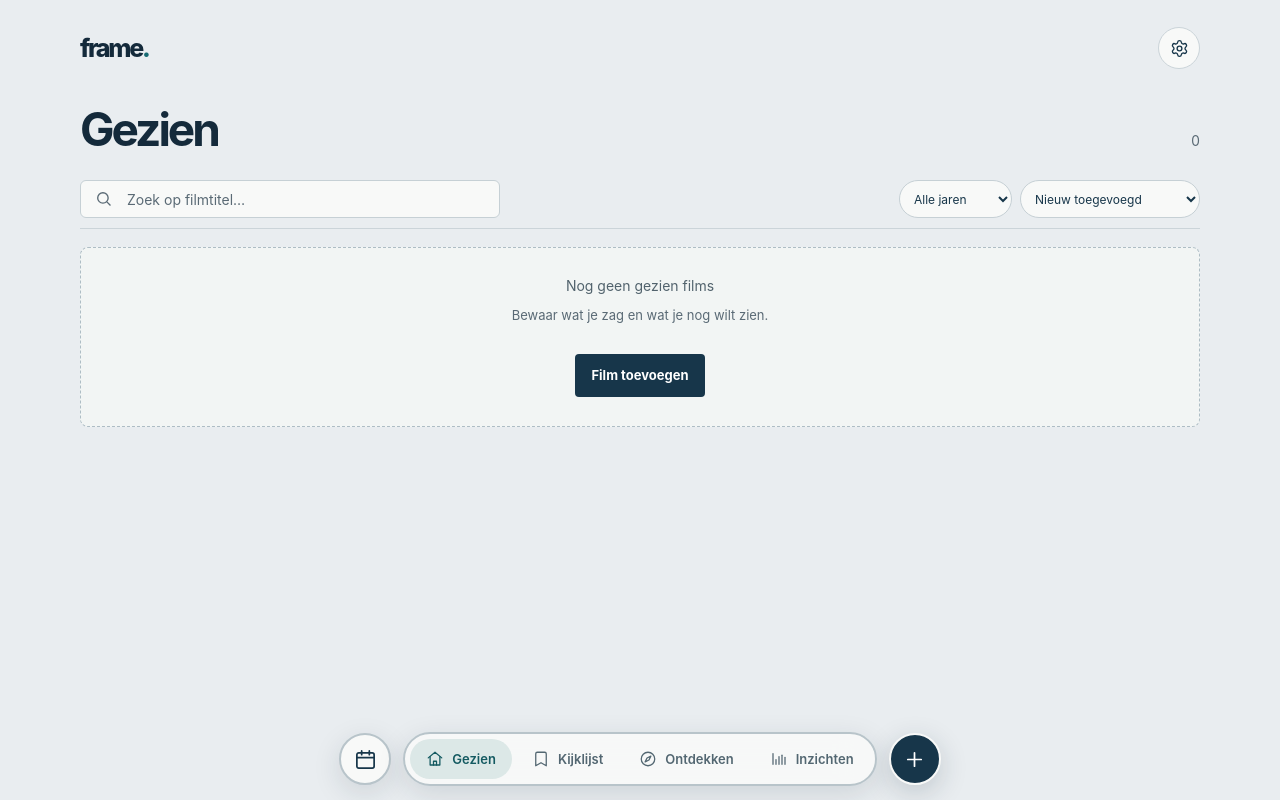
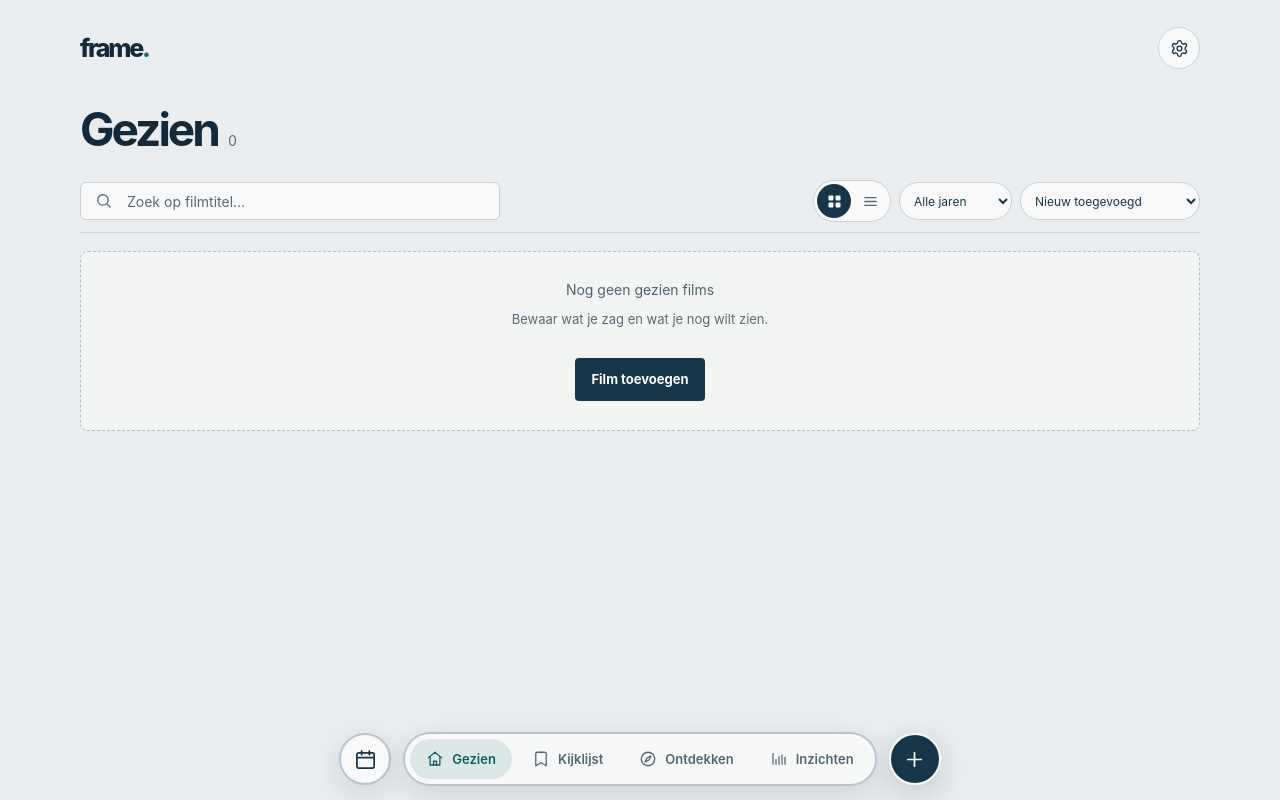
Before and after one commit to Marteros/filmtracker, a React (Vite) app: page / in a window 1280 px wide. Shown: the top 800 px of the page. Built offline with nearby package versions, Linux system fonts and the light colour scheme.

Commit message:
Add files via upload

```diff
--- a/src/App.tsx
+++ b/src/App.tsx
@@ -15,6 +15,8 @@ import type { Movie, MovieDraft, TmdbMovie } from './types';
 
 type SortOrder = 'newest' | 'oldest' | 'title' | 'year' | 'rating';
 type AppTab = 'history' | 'watchlist' | 'discover' | 'insights';
+type CollectionView = 'grid' | 'list';
+const COLLECTION_VIEW_KEY = 'frame-collection-view-v1';
 
 function createId() {
   return globalThis.crypto?.randomUUID?.() || `${Date.now()}-${Math.random().toString(16).slice(2)}`;
@@ -27,6 +29,10 @@ export default function App() {
   const [discoverMounted, setDiscoverMounted] = useState(false);
   const [sortOrder, setSortOrder] = useState<SortOrder>('newest');
   const [yearFilter, setYearFilter] = useState('all');
+  const [collectionView, setCollectionView] = useState<CollectionView>(() => {
+    try { return localStorage.getItem(COLLECTION_VIEW_KEY) === 'list' ? 'list' : 'grid'; }
+    catch { return 'grid'; }
+  });
   const [query, setQuery] = useState('');
   const [discoverQuery, setDiscoverQuery] = useState('');
   const [mobileSearchOpen, setMobileSearchOpen] = useState(false);
@@ -281,6 +287,24 @@ export default function App() {
     setYearFilter('all');
     setSortOrder('newest');
     window.scrollTo(0, 0);
+  }
+
+  function changeCollectionView(view: CollectionView) {
+    setCollectionView(view);
+    try { localStorage.setItem(COLLECTION_VIEW_KEY, view); } catch { /* voorkeur lokaal bewaren */ }
+  }
+
+  function ViewToggle({ className = '' }: { className?: string }) {
+    return (
+      <div className={`view-toggle ${className}`.trim()} role="group" aria-label="Weergave">
+        <button type="button" className={collectionView === 'grid' ? 'active' : ''} aria-pressed={collectionView === 'grid'} aria-label="Rasterweergave" title="Rasterweergave" onClick={() => changeCollectionView('grid')}>
+          <svg viewBox="0 0 24 24" aria-hidden="true"><rect x="3.5" y="3.5" width="7" height="7" rx="1.5" /><rect x="13.5" y="3.5" width="7" height="7" rx="1.5" /><rect x="3.5" y="13.5" width="7" height="7" rx="1.5" /><rect x="13.5" y="13.5" width="7" height="7" rx="1.5" /></svg>
+        </button>
+        <button type="button" className={collectionView === 'list' ? 'active' : ''} aria-pressed={collectionView === 'list'} aria-label="Lijstweergave" title="Lijstweergave" onClick={() => changeCollectionView('list')}>
+          <svg viewBox="0 0 24 24" aria-hidden="true"><path d="M4 6.5h16M4 12h16M4 17.5h16" /></svg>
+        </button>
+      </div>
+    );
   }
 
   function findSavedMovie(movie: TmdbMovie) {
@@ -565,12 +589,16 @@ export default function App() {
       <main className="app" hidden={!(activeTab === 'history' || activeTab === 'watchlist')}>
         <section className="collection" aria-label={isWatchlist ? 'Kijklijst' : 'Gezien'}>
           <div className="mobile-collection-heading">
-            <h1>{isWatchlist ? 'Kijklijst' : 'Gezien'}</h1>
-            <span aria-label={`${collectionCount} ${collectionCount === 1 ? 'film' : 'films'}`}>{collectionCount}</span>
+            <div className="mobile-collection-title">
+              <h1>{isWatchlist ? 'Kijklijst' : 'Gezien'}</h1>
+              <span aria-label={`${collectionCount} ${collectionCount === 1 ? 'film' : 'films'}`}>{collectionCount}</span>
+            </div>
+            <ViewToggle className="mobile-view-toggle" />
           </div>
           <div className="toolbar">
             <SearchField value={query} onChange={setQuery} label="Zoek films" placeholder="Zoek op filmtitel…" />
             <div className="collection-controls">
+              <ViewToggle />
               <label className={`select-control${yearFilter !== 'all' ? ' active' : ''}`}>
                 <span className="select-label-text">Jaar</span>
                 <select aria-label="Filter op jaar" value={yearFilter} onChange={(event) => changeYearFilter(event.target.value)}>
@@ -593,6 +621,7 @@ export default function App() {
           {storageError && <p className="storage-error" role="alert">{storageError}</p>}
           {traktNotice && <p className="trakt-message" role="status">{traktNotice}</p>}
           <MovieGrid
+            view={collectionView}
             movies={visibleMovies}
             hasMovies={collectionCount > 0}
             searching={false}
--- a/src/components/MovieGrid.tsx
+++ b/src/components/MovieGrid.tsx
@@ -6,13 +6,14 @@ interface Props {
   hasMovies: boolean;
   searching: boolean;
   emptyMessage?: string;
+  view?: 'grid' | 'list';
   onAdd?(): void;
   onEdit(movie: Movie): void;
   onDelete(id: string): void;
   onOpen(movie: Movie): void;
 }
 
-export function MovieGrid({ movies, hasMovies, searching, emptyMessage, onAdd, onEdit, onDelete, onOpen }: Props) {
+export function MovieGrid({ movies, hasMovies, searching, emptyMessage, view = 'grid', onAdd, onEdit, onDelete, onOpen }: Props) {
   if (searching) return <div className="empty-state" role="status"><span className="spinner" aria-hidden="true" /><h3>Je collectie laden…</h3></div>;
   if (!movies.length) {
     return <div className="empty-state">
@@ -21,5 +22,5 @@ export function MovieGrid({ movies, hasMovies, searching, emptyMessage, onAdd, o
       {!hasMovies && onAdd && <button className="discover-primary" type="button" onClick={onAdd}>Film toevoegen</button>}
     </div>;
   }
-  return <div className="movie-grid" aria-live="polite">{movies.map((movie) => <MovieCard key={movie.id} movie={movie} onEdit={onEdit} onDelete={onDelete} onOpen={onOpen} />)}</div>;
+  return <div className={view === 'list' ? 'movie-list' : 'movie-grid'} aria-live="polite">{movies.map((movie) => <MovieCard key={movie.id} movie={movie} view={view} onEdit={onEdit} onDelete={onDelete} onOpen={onOpen} />)}</div>;
 }
--- a/src/design.css
+++ b/src/design.css
@@ -468,10 +468,12 @@ html.details-open, html.details-open body { overflow: hidden; }
 .mobile-appbar { display: none; }
 .mobile-collection-heading {
   display: flex;
-  align-items: baseline;
+  align-items: center;
   justify-content: space-between;
+  gap: 12px;
   margin: 4px 0 18px;
 }
+.mobile-collection-title { display: flex; align-items: baseline; gap: 10px; min-width: 0; }
 .mobile-collection-heading h1 {
   margin: 0;
   color: #142a3b;
@@ -556,10 +558,12 @@ html.details-open, html.details-open body { overflow: hidden; }
   .mobile-search-inline .discover-search { width: auto; max-width: none; min-height: 46px; flex: 1; }
   .mobile-collection-heading {
     display: flex;
-    align-items: baseline;
+    align-items: center;
     justify-content: space-between;
+    gap: 10px;
     margin: 23px 0 16px;
   }
+  .mobile-collection-title { gap: 8px; }
   .mobile-collection-heading h1 {
     margin: 0;
     color: #142a3b;
@@ -1102,3 +1106,41 @@ html.details-open, html.details-open body { overflow: hidden; }
   .discover-poster-actions, .discover-rail .discover-poster-actions { top: 8px; right: 8px; gap: 8px; }
   .discover-poster-action, .discover-rail .discover-poster-action { width: 44px; height: 44px; }
 }
+
+/* --- Weergave-toggle en compacte lijst --- */
+.view-toggle { display: inline-flex; align-items: center; gap: 2px; padding: 3px; border: 1px solid #c6d0d5; border-radius: 999px; background: #f8f9f8; }
+.view-toggle button { display: grid; width: 34px; height: 34px; place-items: center; padding: 0; margin: 0; border: 0; border-radius: 999px; background: transparent; color: #536772; line-height: 0; cursor: pointer; appearance: none; -webkit-appearance: none; transition: background 120ms ease, color 120ms ease; }
+.view-toggle button:hover { color: #17364a; }
+.view-toggle button.active { background: #17364a; color: #fff; }
+.view-toggle button svg { display: block; width: 17px; height: 17px; fill: none; stroke: currentColor; stroke-width: 1.8; stroke-linecap: round; stroke-linejoin: round; }
+.view-toggle button.active svg rect { fill: currentColor; stroke: none; }
+
+.movie-list { display: flex; flex-direction: column; gap: 10px; }
+.movie-list-item { display: flex; align-items: center; gap: 12px; padding: 8px 10px 8px 8px; border: 1px solid #d7dee1; border-radius: 10px; background: #fff; }
+.movie-list-poster { position: relative; display: block; width: 46px; height: 69px; flex: none; padding: 0; margin: 0; overflow: hidden; border: 0; border-radius: 6px; background: var(--poster, #dfe5e8); cursor: pointer; appearance: none; -webkit-appearance: none; }
+.movie-list-poster img { position: absolute; inset: 0; width: 100%; height: 100%; object-fit: cover; }
+.movie-list-poster-fallback { display: grid; width: 100%; height: 100%; place-items: center; color: #f3f5f2; font-family: Georgia, serif; font-size: 20px; }
+.movie-list-main { display: flex; flex: 1; min-width: 0; flex-direction: column; align-items: flex-start; gap: 3px; padding: 4px 0; border: 0; background: transparent; color: inherit; text-align: left; cursor: pointer; }
+.movie-list-title { overflow: hidden; color: #142a3b; font-size: 15px; font-weight: 600; line-height: 1.25; text-overflow: ellipsis; white-space: nowrap; width: 100%; }
+.movie-list-year { color: var(--muted); font-weight: 500; }
+.movie-list-meta { display: flex; align-items: center; gap: 10px; min-height: 18px; color: var(--muted); font-size: 12px; }
+.movie-list-placeholder { color: #8a9aa3; }
+.movie-list-actions { display: flex; flex: none; align-items: center; gap: 6px; }
+.movie-list-actions .card-action { width: 36px; height: 36px; border-color: #d7dee1; background: #f8f9f8; color: #536772; backdrop-filter: none; -webkit-backdrop-filter: none; }
+.movie-list-actions .card-action:hover { background: #eef3f3; color: #17364a; }
+.movie-list-actions .card-action.delete { color: #a5413a; }
+.movie-list-actions .card-action.delete:hover { color: #8f332d; background: #f8eeec; }
+
+@media (max-width: 650px) {
+  .view-toggle button { width: 36px; height: 36px; }
+  .movie-list { gap: 8px; }
+  .movie-list-item { gap: 10px; padding: 8px; }
+  .movie-list-poster { width: 42px; height: 63px; }
+  .movie-list-title { font-size: 14px; }
+  .movie-list-actions { gap: 4px; }
+  .movie-list-actions .card-action { width: 40px; height: 40px; }
+}
+
+@media (min-width: 651px) {
+  .mobile-view-toggle { display: none; }
+}
```
Also changed, not shown: src/components/MovieCard.tsx (+27 -2 lines).
